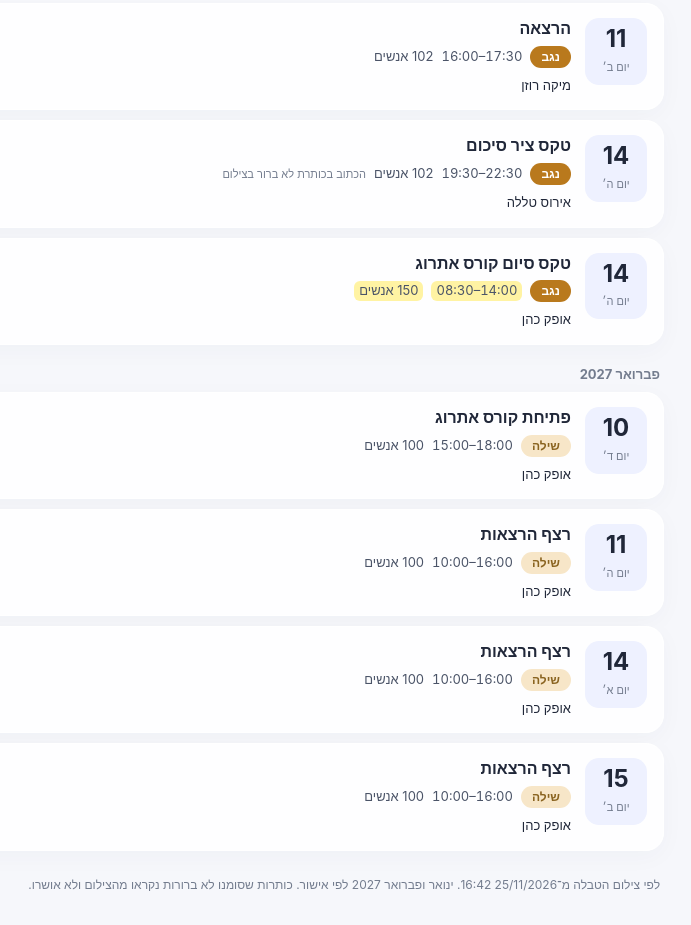
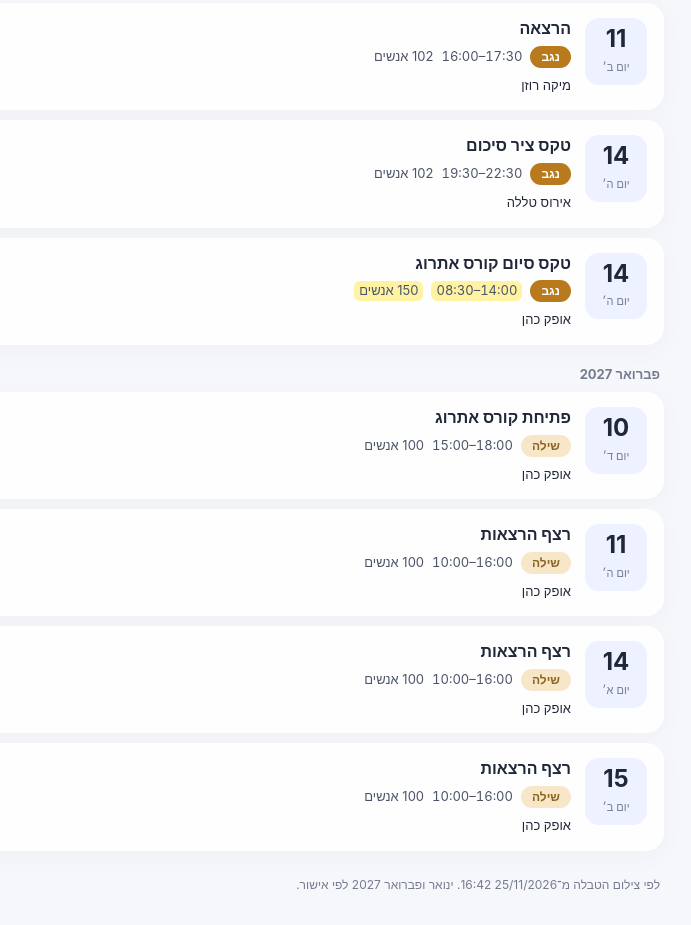
Before and after one commit to Etrog-LV-Tama/etrog-lv-tama.github.io, a plain HTML site: page auditoriums/index.html in a window 1280 px wide. Shown: the part 815-1740 px from the top of the page, without its empty margins (370-1061 px from the left). Drawn offline with Linux system fonts and the light colour scheme.

Commit message:
Auditoriums: Jan 14 title confirmed

```diff
--- a/auditoriums/index.html
+++ b/auditoriums/index.html
@@ -61,7 +61,7 @@ h1{font-size:clamp(26px,6vw,38px);letter-spacing:-1px;line-height:1.2;margin:0 0
 
 </div>
 <div id="list"></div>
-<p class="foot">לפי צילום הטבלה מ־25/11/2026 16:42. ינואר ופברואר 2027 לפי אישור. כותרות שסומנו לא ברורות נקראו מהצילום ולא אושרו.</p>
+<p class="foot">לפי צילום הטבלה מ־25/11/2026 16:42. ינואר ופברואר 2027 לפי אישור.</p>
 </main>
 <script>
 // [date ISO, shown date text if year differs, hall, in, out, purpose, contact name, phone, people, highlights]
@@ -87,7 +87,7 @@ var D=[
 ["2026-12-06","","שילה","17:00","18:30","הרצאה 990","אורי קרום","",102,""],
 ["2026-12-09","","שילה","08:30","12:00","הרצאה של קראוזה - ציר טכנולוגי","טל דוידור","",90,"in"],
 ["2027-01-11","","נגב","16:00","17:30","הרצאה","מיקה רוזן","",102,""],
-["2027-01-14","","נגב","19:30","22:30","טקס ציר סיכום","אירוס טללה","",102,"unc"],
+["2027-01-14","","נגב","19:30","22:30","טקס ציר סיכום","אירוס טללה","",102,""],
 ["2027-01-14","","נגב","08:30","14:00","טקס סיום קורס אתרוג","אופק כהן","",150,"in,ppl"],
 ["2027-02-10","","שילה","15:00","18:00","פתיחת קורס אתרוג","אופק כהן","",100,""],
 ["2027-02-11","","שילה","10:00","16:00","רצף הרצאות","אופק כהן","",100,""],
```
